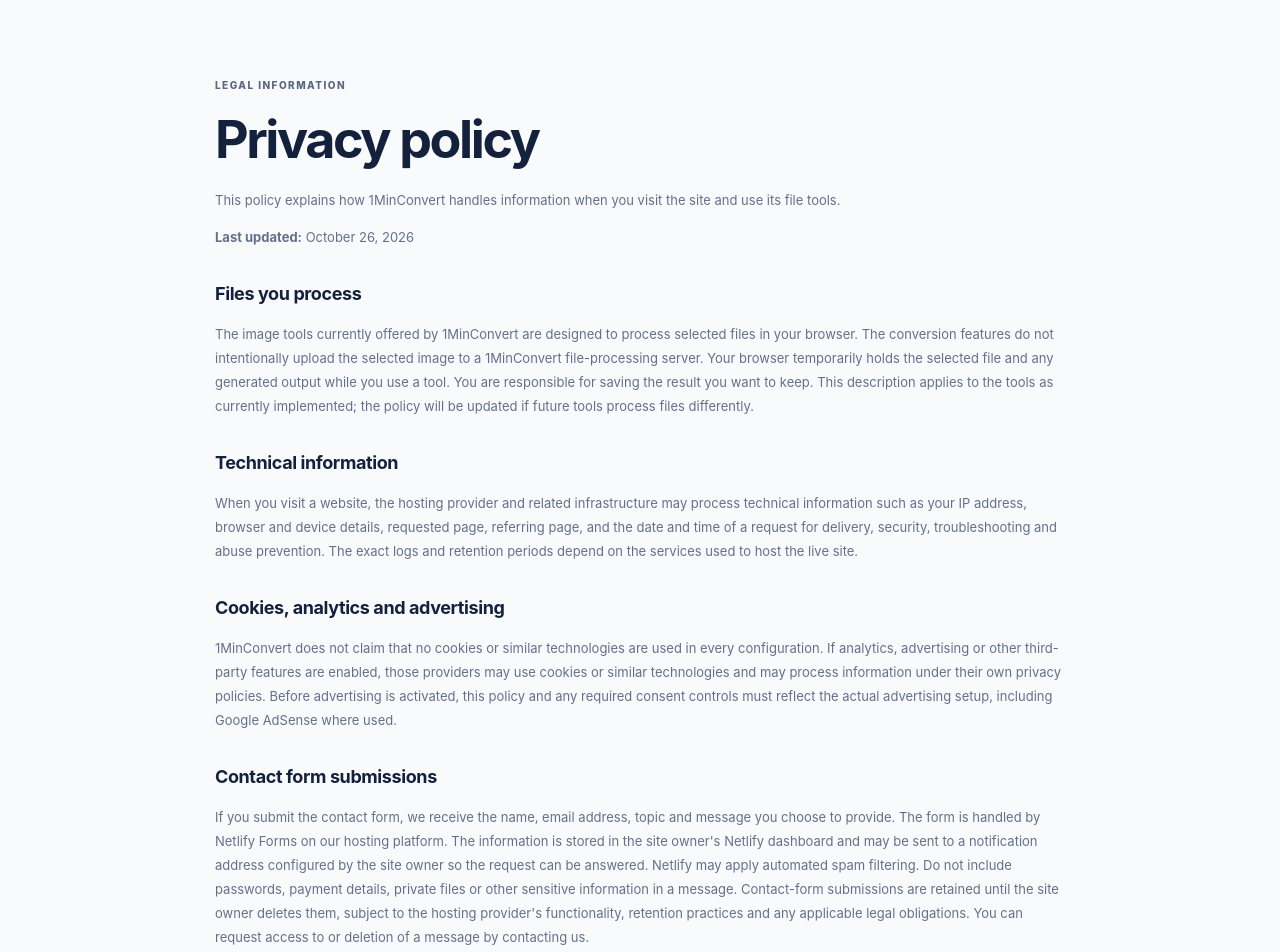
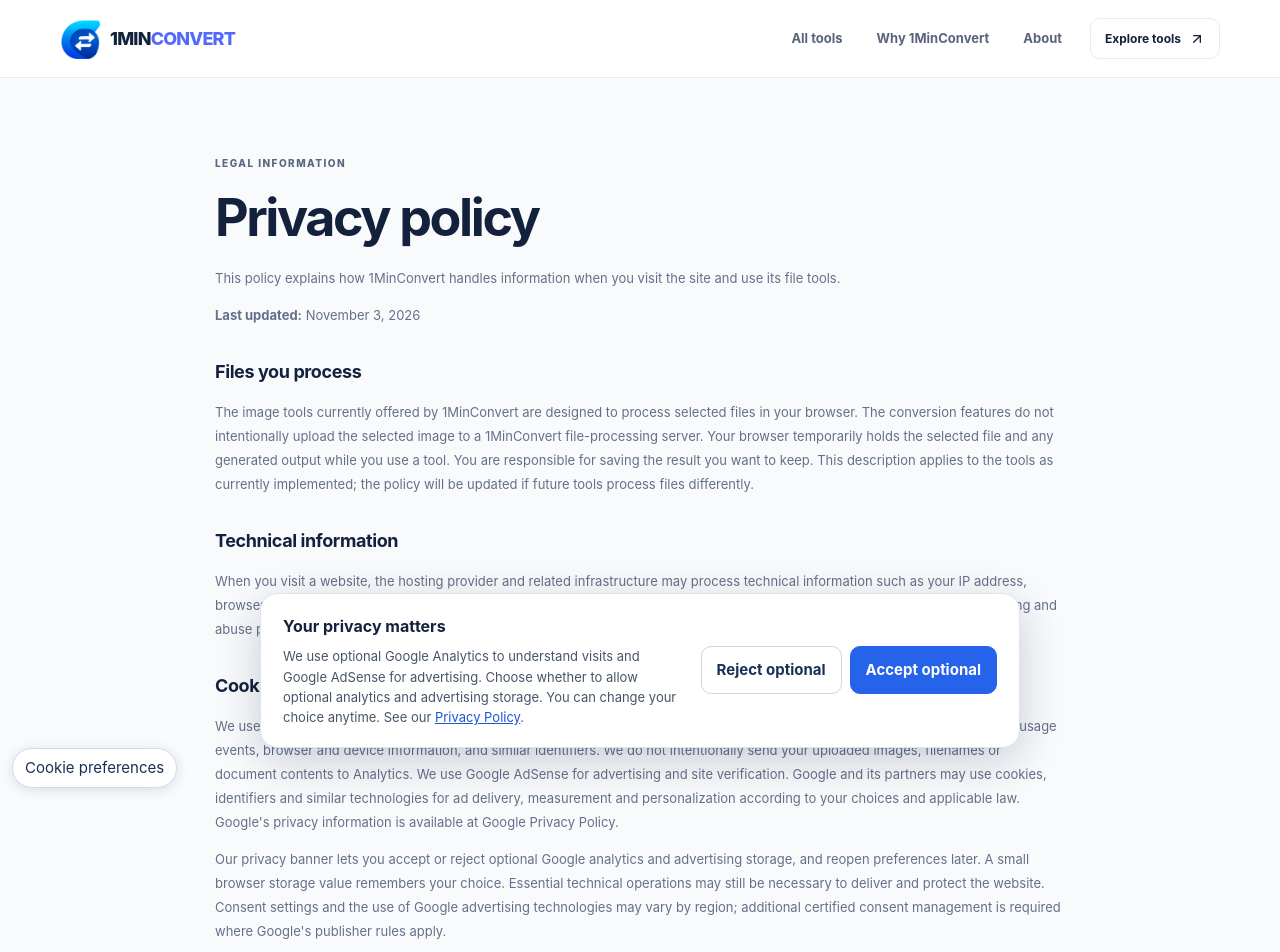
Before and after one commit to olomonafrica-spec/1minconvert, a Next.js app: page /privacy in a window 1280 px wide. Shown: the top 952 px of the page. Built offline with nearby package versions, Linux system fonts and the light colour scheme.

Commit message:
Finalize privacy controls navigation and analytics

```diff
--- a/app/layout.tsx
+++ b/app/layout.tsx
@@ -3,9 +3,16 @@ import type { Metadata } from "next";
 import Script from "next/script";
 import "./globals.css";
 
+import {
+  SiteHeader,
+  SiteFooter,
+} from "@/components/site-shell";
+
+import { PrivacyControls } from "@/components/privacy-controls";
+
 const siteUrl = "https://1minconvert.com";
 const adsenseId = "ca-pub-7148962958151517";
-const gaId = "G-P2X8P75880";
+const measurementId = "G-P2X8P75880";
 
 export const metadata: Metadata = {
   metadataBase: new URL(siteUrl),
@@ -45,7 +52,7 @@ export const metadata: Metadata = {
     follow: true,
   },
 
-  // AdSense ownership verification
+  // Google AdSense ownership verification
   other: {
     "google-adsense-account": adsenseId,
   },
@@ -59,7 +66,7 @@ export default function RootLayout({
   return (
     <html lang="en">
       <body>
-        {/* Google AdSense */}
+        {/* Google AdSense verification */}
         <Script
           id="google-adsense"
           src={`https://pagead2.googlesyndication.com/pagead/js/adsbygoogle.js?client=${adsenseId}`}
@@ -67,27 +74,17 @@ export default function RootLayout({
           crossOrigin="anonymous"
         />
 
-        {/* Google Analytics 4 */}
-        <Script
-          src={`https://www.googletagmanager.com/gtag/js?id=${gaId}`}
-          strategy="afterInteractive"
-        />
+        {/* Website navigation */}
+        <SiteHeader />
 
-        <Script id="google-analytics" strategy="afterInteractive">
-          {`
-            window.dataLayer = window.dataLayer || [];
-            function gtag(){dataLayer.push(arguments);}
+        {/* Main page content */}
+        <main id="main-content">{children}</main>
 
-            gtag('js', new Date());
+        {/* Website footer */}
+        <SiteFooter />
 
-            gtag('config', '${gaId}', {
-              anonymize_ip: true,
-              send_page_view: true
-            });
-          `}
-        </Script>
-
-        {children}
+        {/* Privacy preferences and consent-controlled GA4 */}
+        <PrivacyControls measurementId={measurementId} />
       </body>
     </html>
   );
--- a/app/privacy/page.tsx
+++ b/app/privacy/page.tsx
@@ -16,7 +16,7 @@ export default function PrivacyPage() {
         <p className="simple-lead">
           This policy explains how 1MinConvert handles information when you visit the site and use its file tools.
         </p>
-        <p><strong>Last updated:</strong> October 26, 2026</p>
+        <p><strong>Last updated:</strong> November 3, 2026</p>
 
         <h2>Files you process</h2>
         <p>
@@ -37,22 +37,28 @@ export default function PrivacyPage() {
 
         <h2>Cookies, analytics and advertising</h2>
         <p>
-          1MinConvert does not claim that no cookies or similar technologies are used in every configuration. If
-          analytics, advertising or other third-party features are enabled, those providers may use cookies or similar
-          technologies and may process information under their own privacy policies. Before advertising is activated,
-          this policy and any required consent controls must reflect the actual advertising setup, including Google
-          AdSense where used.
+          We use Google Analytics 4 to measure visits and website usage when you accept optional tracking.
+          Google Analytics may process usage events, browser and device information, and similar identifiers.
+          We do not intentionally send your uploaded images, filenames or document contents to Analytics.
+          We use Google AdSense for advertising and site verification. Google and its partners may use cookies,
+          identifiers and similar technologies for ad delivery, measurement and personalization according to your
+          choices and applicable law. Google's privacy information is available at
+          {" "}<a href="https://policies.google.com/privacy">Google Privacy Policy</a>.
+        </p>
+        <p>
+          Our privacy banner lets you accept or reject optional Google analytics and advertising storage, and
+          reopen preferences later. A small browser storage value remembers your choice. Essential technical
+          operations may still be necessary to deliver and protect the website. Consent settings and the use of
+          Google advertising technologies may vary by region; additional certified consent management is required
+          where Google's publisher rules apply.
         </p>
 
-        <h2>Contact form submissions</h2>
+        <h2>Contact by email</h2>
         <p>
-          If you submit the contact form, we receive the name, email address, topic and message you choose to provide.
-          The form is handled by Netlify Forms on our hosting platform. The information is stored in the site owner's
-          Netlify dashboard and may be sent to a notification address configured by the site owner so the request can
-          be answered. Netlify may apply automated spam filtering. Do not include passwords, payment details, private
-          files or other sensitive information in a message. Contact-form submissions are retained until the site owner
-          deletes them, subject to the hosting provider's functionality, retention practices and any applicable legal
-          obligations. You can request access to or deletion of a message by contacting us.
+          Our contact page offers an email link rather than an online form. If you email us, we receive the email
+          address, message and any details you voluntarily include. Messages sent to contact@1minconvert.com are
+          forwarded to the site's support inbox using our domain email forwarding service. We use them to respond
+          to your enquiry and retain them as needed for support, record-keeping and legal obligations.
         </p>
 
         <h2>How information is used</h2>
@@ -91,11 +97,7 @@ export default function PrivacyPage() {
 
         <h2>Contact</h2>
         <p>Privacy questions can be sent to <a href={`mailto:${contactEmail}`}>{contactEmail}</a>.</p>
-        <div className="legal-warning">
-          This page describes the current intended product and is not legal advice. Before public launch, confirm that
-          the live hosting, analytics, cookie, consent and advertising configuration matches this policy and obtain any
-          jurisdiction-specific review required for your circumstances.
-        </div>
+
       </div>
     </div>
   );
--- /dev/null
+++ b/components/privacy-controls.tsx
@@ -0,0 +1,67 @@
+"use client";
+
+import { useEffect, useState } from "react";
+import Script from "next/script";
+
+type Choice = "accepted" | "rejected";
+const key = "1minconvert-consent-v1";
+
+declare global {
+  interface Window {
+    dataLayer?: unknown[];
+    gtag?: (...args: unknown[]) => void;
+  }
+}
+
+function updateGoogle(choice: Choice) {
+  const allowed = choice === "accepted" ? "granted" : "denied";
+  window.dataLayer = window.dataLayer || [];
+  window.gtag = window.gtag || function (...args: unknown[]) { window.dataLayer?.push(args); };
+  window.gtag("consent", "update", {
+    analytics_storage: allowed,
+    ad_storage: allowed,
+    ad_user_data: allowed,
+    ad_personalization: allowed,
+  });
+}
+
+export function PrivacyControls({ measurementId }: { measurementId: string }) {
+  const [choice, setChoice] = useState<Choice | null>(null);
+  const [ready, setReady] = useState(false);
+  const [open, setOpen] = useState(false);
+
+  useEffect(() => {
+    const saved = localStorage.getItem(key);
+    if (saved === "accepted" || saved === "rejected") {
+      setChoice(saved);
+      updateGoogle(saved);
+    } else {
+      setOpen(true);
+    }
+    setReady(true);
+  }, []);
+
+  function choose(next: Choice) {
+    localStorage.setItem(key, next);
+    updateGoogle(next);
+    setChoice(next);
+    setOpen(false);
+  }
+
+  return <>
+    {ready && choice === "accepted" && <>
+      <Script src={`https://www.googletagmanager.com/gtag/js?id=${measurementId}`} strategy="afterInteractive" />
+      <Script id="ga4-consented" strategy="afterInteractive">{`
+        window.dataLayer=window.dataLayer||[];
+        function gtag(){dataLayer.push(arguments);}
+        gtag('js',new Date());
+        gtag('config','${measurementId}',{send_page_view:true});
+      `}</Script>
+    </>}
+    {ready && <button type="button" className="privacy-settings-link" onClick={() => setOpen(true)}>Cookie preferences</button>}
+    {ready && open && <div className="privacy-banner" role="dialog" aria-modal="false" aria-label="Privacy choices">
+      <div className="privacy-banner-copy"><strong>Your privacy matters</strong><p>We use optional Google Analytics to understand visits and Google AdSense for advertising. Choose whether to allow optional analytics and advertising storage. You can change your choice anytime. See our <a href="/privacy">Privacy Policy</a>.</p></div>
+      <div className="privacy-banner-actions"><button type="button" className="privacy-reject" onClick={() => choose("rejected")}>Reject optional</button><button type="button" className="privacy-accept" onClick={() => choose("accepted")}>Accept optional</button></div>
+    </div>}
+  </>;
+}
--- a/components/tool-workbench.tsx
+++ b/components/tool-workbench.tsx
@@ -234,6 +234,9 @@ export function ToolWorkbench({ tool }: { tool: ToolDefinition }) {
       setResultBlob(converted.blob);
       setDimensions({ width: converted.width, height: converted.height });
       setStatus("success");
+      if (typeof window !== "undefined" && typeof window.gtag === "function" && localStorage.getItem("1minconvert-consent-v1") === "accepted") {
+        window.gtag("event", "conversion_completed", { tool: tool.slug, output_format: outputFormat });
+      }
     } catch (cause) {
       const message = cause instanceof Error ? cause.message : "Something went wrong while processing this image.";
       setError(message.includes("heic2any") || message.includes("HEIC")
@@ -256,6 +259,9 @@ export function ToolWorkbench({ tool }: { tool: ToolDefinition }) {
     link.download = filename;
     document.body.appendChild(link);
     link.click();
+    if (typeof window !== "undefined" && typeof window.gtag === "function" && localStorage.getItem("1minconvert-consent-v1") === "accepted") {
+      window.gtag("event", "file_downloaded", { tool: tool.slug, output_format: actualFormat });
+    }
     link.remove();
   }
 
```
Also changed, not shown: app/contact/page.tsx (+10 -22 lines), app/globals.css.
